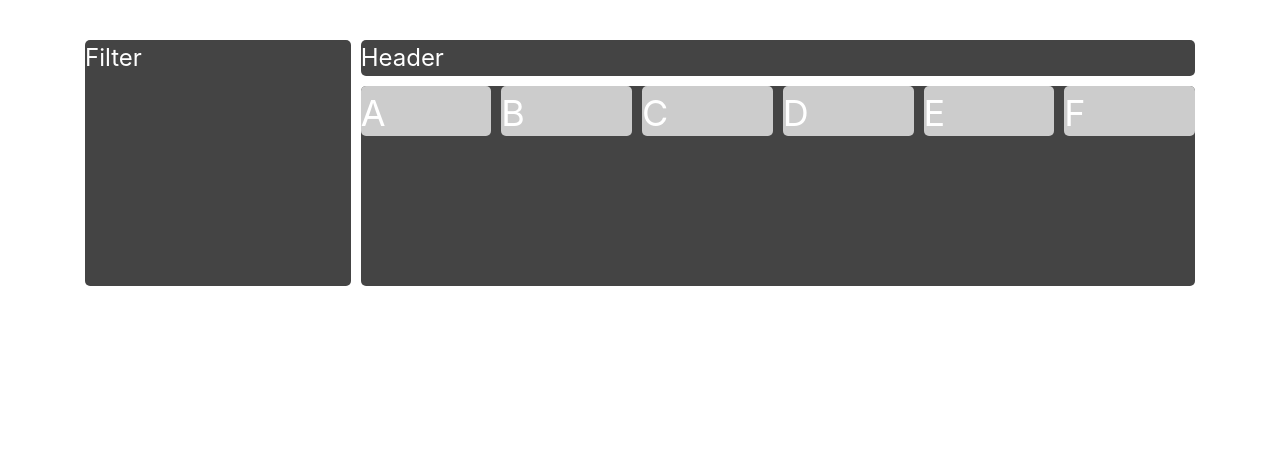
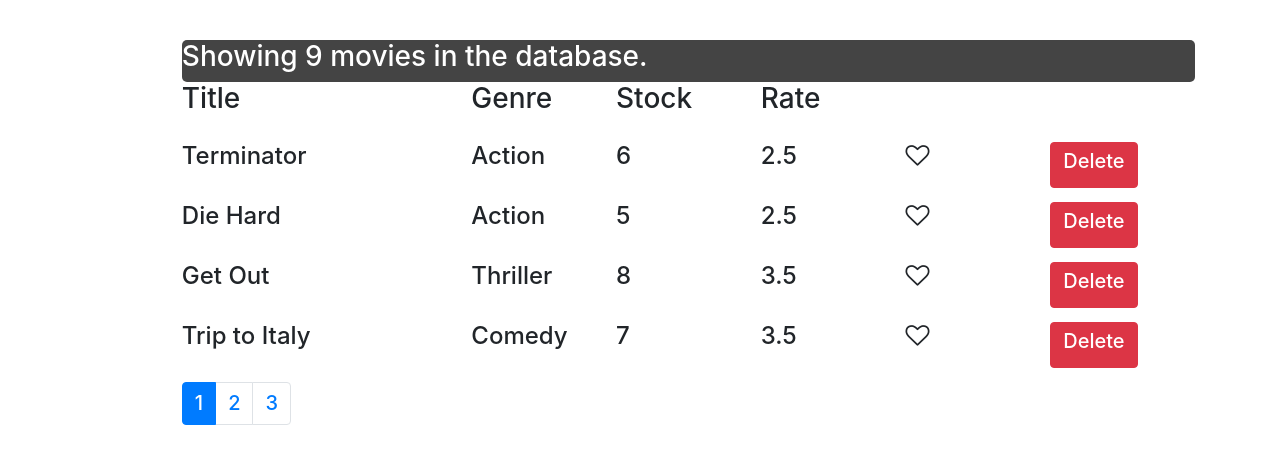
Before and after one commit to lopezg3000/vidly, a React (Create React App) app: page / in a window 1280 px wide. Shown: the top 464 px of the page. Built offline with nearby package versions, Linux system fonts and the light colour scheme.

Commit message:
movieGridInContainer

```diff
--- a/src/App.js
+++ b/src/App.js
@@ -1,10 +1,74 @@
-// import React from 'react';
-// import './App.css';
+import React, { Component } from 'react';
+import "./layout.css"
+import { getMovies } from "./services/fakeMovieService";
+import MovieCounter from "./components/MovieCounter";
+import { paginate } from "./utils/paginate";
+import Grid from "./components/grid/MainGrid";
 
-// function App() {
-//   return (
+class App extends Component {
+    state = {
+        count: 9,
+        data: getMovies(),
+        pageSize: 4,
+        currentPage: 1
+    };
 
-//   );
-// }
+    handlePageChange = page => {
+        // console.log(page);
+        this.setState({ currentPage: page });
+    };
 
-// export default App;
+    handleLike = movie => {
+        // console.log("Clicked Like", movie);
+        const data = [...this.state.data];
+        const index = data.indexOf(movie);
+        data[index] = { ...movie };
+        data[index].liked = !data[index].liked;
+        this.setState({ data });
+    };
+
+    handleDelete = id => {
+        this.setState({
+            data: this.state.data.filter(movie => movie._id !== id),
+            count: this.state.count - 1
+        })
+        // console.log(this.state.data)
+    };
+
+    render() {
+        const { count, data: allMovies, pageSize, currentPage } = this.state;
+
+        const movies = paginate(allMovies, currentPage, pageSize);
+
+        return (
+            <div className="container">
+                <MovieCounter className="box header" formatCount={this.formatCount()} />
+                <div className={this.getDisplayClasses()}>
+                    <Grid
+                        count={count}
+                        movies={movies}
+                        pageSize={pageSize}
+                        currentPage={currentPage}
+                        onDelete={this.handleDelete}
+                        onLike={this.handleLike}
+                        onPageChange={this.handlePageChange}
+                    />
+                </div>
+            </div>
+        );
+    }
+
+    formatCount() {
+        const { count } = this.state;
+        return count === 0 ? "There are no movies in the database" : "Showing " + count + " movies in the database.";
+    }
+
+    getDisplayClasses() {
+        let classes = "";
+        classes += (this.state.count === 0) ? "containerNone" : "table";
+        return classes;
+
+    };
+}
+
+export default App;
--- a/src/components/MovieCounter.js
+++ b/src/components/MovieCounter.js
@@ -1,16 +1,14 @@
 import React from "react";
-import "../grid.css";
 
 
 const Counter = props => {
     return (
-        <div className="containerCounter">
+        <div className="box header">
             <h3>{props.formatCount}</h3>
         </div>
     );
+
 }
 
 
-
-
 export default Counter;
--- a/src/components/common/Layout.jsx
+++ b/src/components/common/Layout.jsx
@@ -5,18 +5,19 @@ import "../../layout.css"
 const Layout = () => {
     return (
         <div className="container">
-            <div className="box header">Header</div>
-            <div className="box filter">Filter</div>
-            <div className="box table">
-                <div className="box a">A</div>
-                <div className="box b">B</div>
-                <div className="box c">C</div>
-                <div className="box d">D</div>
-                <div className="box e">E</div>
-                <div className="box f">F</div>
-            </div>
         </div>
     );
 }
 
 export default Layout;
+
+{/* <div className="box header">Header</div>
+<div className="box filter">Filter</div>
+<div className="box table">
+    <div className="box a">A</div>
+    <div className="box b">B</div>
+    <div className="box c">C</div>
+    <div className="box d">D</div>
+    <div className="box e">E</div>
+    <div className="box f">F</div>
+</div> */}
--- a/src/components/common/Pagination.jsx
+++ b/src/components/common/Pagination.jsx
@@ -14,6 +14,7 @@ const Pagination = props => {
 
     return (
         <nav>
+            <h5>
                 <ul className="pagination">
                     {pages.map(page => (
                         <li key={page} className={page === currentPage ? "page-item active" : "page-item"}>
@@ -21,6 +22,7 @@ const Pagination = props => {
                         </li>
                     ))}
                 </ul>
+            </h5>
         </nav>
     );
 };
--- a/src/components/grid/GridHeader.js
+++ b/src/components/grid/GridHeader.js
@@ -5,7 +5,6 @@ const Header = props => {
     // console.log(props);
     return (
         <React.Fragment>
-            <div></div>
             {props.headerItemsArr.map(headerItem => <div key={headerItem} className="columnHeader"><h3>{headerItem}</h3></div>)}
             < div className="columnEmptyDiv" ></div >
             < div className="columnEmptyDiv" ></div >
--- a/src/components/grid/GridMovieInfo.js
+++ b/src/components/grid/GridMovieInfo.js
@@ -10,29 +10,28 @@ const MovieInfo = props => {
         <React.Fragment>
             {movies.map(movie => (
                 <React.Fragment key={movie._id}>
-                    <div></div>
                     <div className="movieInfo">
-                        <h3>{movie.title}</h3>
+                        <h4>{movie.title}</h4>
                     </div>
                     <div className="movieInfo">
-                        <h3>{movie.genre.name}</h3>
+                        <h4>{movie.genre.name}</h4>
                     </div>
                     <div className="movieInfo">
-                        <h3>{movie.numberInStock}</h3>
+                        <h4>{movie.numberInStock}</h4>
                     </div>
                     <div className="movieInfo">
-                        <h3>{movie.dailyRentalRate}</h3>
+                        <h4>{movie.dailyRentalRate}</h4>
                     </div>
                     <div className="movieInfo">
-                        <h3><Like movie={movie} liked={movie.liked} onLike={onLike} /></h3>
+                        <h4><Like movie={movie} liked={movie.liked} onLike={onLike} /></h4>
                     </div>
-                    <div className="buttonContainer">
-                        <button type="button" className="btn btn-danger" onClick={() => onDelete(movie._id)} ><h3>Delete</h3></button>
+                    <div>
+                        <button type="button" className="btn btn-danger" onClick={() => onDelete(movie._id)} ><h5>Delete</h5></button>
                     </div>
                 </React.Fragment>
             ))
             }
-            <h3><Pagination count={count} pageSize={pageSize} currentPage={currentPage} onPageChange={onPageChange} /></h3>
+            <Pagination count={count} pageSize={pageSize} currentPage={currentPage} onPageChange={onPageChange} />
         </React.Fragment >
     );
 }
--- a/src/components/grid/MainGrid.js
+++ b/src/components/grid/MainGrid.js
@@ -1,81 +1,29 @@
-import React, { Component } from 'react';
+import React from 'react';
 import Header from "./GridHeader";
 import MovieInfo from "./GridMovieInfo";
-import { getMovies } from "../../services/fakeMovieService";
-import Counter from "../MovieCounter";
-import { paginate } from "../../utils/paginate";
 import "../../grid.css";
 
-
-class Grid extends Component {
-    state = {
-        count: 9,
-        data: getMovies(),
-        pageSize: 4,
-        currentPage: 1
-    };
-
-    handlePageChange = page => {
-        // console.log(page);
-        this.setState({ currentPage: page });
-    };
-
-    handleLike = movie => {
-        // console.log("Clicked Like", movie);
-        const data = [...this.state.data];
-        const index = data.indexOf(movie);
-        data[index] = { ...movie };
-        data[index].liked = !data[index].liked;
-        this.setState({ data });
-    };
-
-    handleDelete = id => {
-        this.setState({
-            data: this.state.data.filter(movie => movie._id !== id),
-            count: this.state.count - 1
-        })
-        // console.log(this.state.data)
-    };
-
-
-    render() {
-        const { count, data: allMovies, pageSize, currentPage } = this.state;
-
-        const movies = paginate(allMovies, currentPage, pageSize);
+const Grid = props => {
+    const { count, movies, pageSize, currentPage, onDelete, onLike, onPageChange } = props;
 
     return (
         <React.Fragment>
-                <Counter formatCount={this.formatCount()} />
-                <div className={this.getDisplayClasses()}>
-                    <Header headerItemsArr={["Title", "Genre", "Stock", "Rate"]} count={this.state.count} />
+            <Header headerItemsArr={["Title", "Genre", "Stock", "Rate"]} count={count} />
             <MovieInfo
                 count={count}
                 movies={movies}
                 pageSize={pageSize}
                 currentPage={currentPage}
-                        onDelete={this.handleDelete}
-                        onLike={this.handleLike}
-                        onPageChange={this.handlePageChange}
+                onDelete={onDelete}
+                onLike={onLike}
+                onPageChange={onPageChange}
             />
-                </div>
         </React.Fragment>
     );
 }
 
-    getDisplayClasses() {
-        let classes = "";
-        classes += (this.state.count === 0) ? "containerNone" : "container";
-        return classes;
+export default Grid;
 
-    }
-
-    formatCount() {
-        const { count } = this.state;
-        return count === 0 ? "There are no movies in the database" : "Showing " + count + " movies in the database.";
-    }
-}
-
-export default Grid;
 
 
 // create 5 columns at the top: Title, genre, stock, rate, button
--- a/src/index.js
+++ b/src/index.js
@@ -7,8 +7,9 @@ import 'bootstrap/dist/css/bootstrap.css';
 import 'font-awesome/css/font-awesome.css';
 import MainGrid from "./components/grid/MainGrid"
 import Layout from "./components/common/Layout";
+import App from "./App"
 
-ReactDOM.render(<Layout />, document.getElementById('root'));
+ReactDOM.render(<App />, document.getElementById('root'));
 
 // If you want your app to work offline and load faster, you can change
 // unregister() to register() below. Note this comes with some pitfalls.
--- a/src/layout.css
+++ b/src/layout.css
@@ -1,17 +1,17 @@
 
 body {
-    margin: 40px;
+    margin: 40px; /* gives margin to top*/
 }
 
 .container {
     display: grid;
-    column-gap: 10px;
-    row-gap: 10px;
-    grid-template-columns: repeat(8, [col] auto);
+    /* column-gap: 10px;
+    row-gap: 10px; */
+    grid-template-columns: repeat(9, [col] auto);
     grid-template-rows: repeat(2, [row] auto);
     background-color: #fff;
     color:#444;
-    margin: auto;
+    margin: auto; /* centers main grid*/
 }
 
 .box {
@@ -32,40 +32,16 @@ body {
 }
 
 .header {
-    grid-column: col 3 / span 6;
+    grid-column: col 3 / span 7;
     grid-row: row;
 }
 
 .table {
-    grid-column: col 3 / span 6;
+    grid-column: col 3 / span 7;
     grid-row: auto;
     display: grid;
-    column-gap: 10px;
-    grid-template-columns: repeat(6, 1fr);
-    grid-template-rows: repeat(4, 50px);
+    /* column-gap: 10px; */
+    grid-template-columns: 2fr repeat(5, 1fr);
+    grid-template-rows: repeat(5, 60px);
     margin-bottom: 0;
 }
-
-.a {
-    grid-column: 1;
-}
-
-.b {
-    grid-column: 2;
-}
-
-.c {
-    grid-column: 3;
-}
-
-.d {
-    grid-column: 4;
-}
-
-.e {
-    grid-column: 5;
-}
-
-.f {
-    grid-column: 6;
-}
```
Lines whose indentation alone changed are shown as unchanged.
